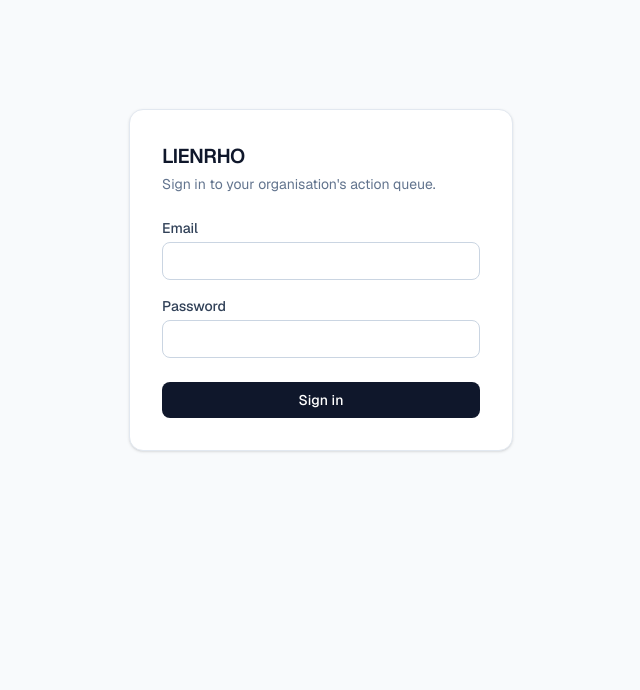
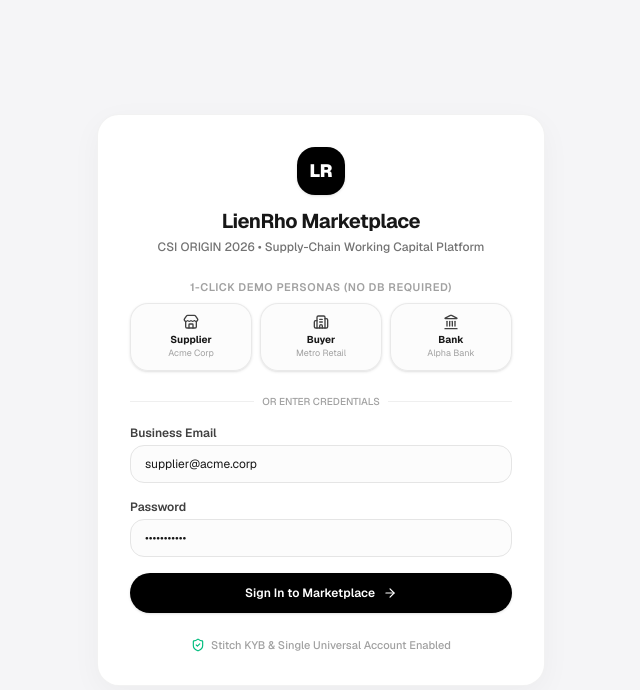
Before and after one commit to Haise-727/LienRho, a Next.js app in the folder frontend/: page /login in a window 1280 px wide. Shown: the top 690 px of the page, without its empty margins (319-959 px from the left). Built offline with nearby package versions, Linux system fonts and the light colour scheme.

Commit message:
issue #4: add Apple-style mock login with 1-click demo personas

```diff
--- a/frontend/src/app/api/auth/login/route.ts
+++ b/frontend/src/app/api/auth/login/route.ts
@@ -1,40 +1,29 @@
-// Exchanges credentials for a session cookie (#20).
-//
-// The browser never sees the access token: this handler calls FastAPI, takes
-// the token out of the response, and stores it httpOnly. The client form only
-// ever learns whether the login succeeded.
-
 import { NextResponse } from "next/server";
 import { SESSION_COOKIE, sessionCookieOptions } from "@/lib/session";
 
-const API_BASE = process.env.NEXT_PUBLIC_API_URL ?? "http://localhost:8000";
+export async function POST(request: Request) {
+  const body = await request.json().catch(() => ({}));
+  const email = body.email || "supplier@acme.corp";
 
-export async function POST(request: Request) {
-  const { email, password } = await request.json();
+  // Mock login fallback: works immediately without needing a database connection
+  const mockToken = "mock_jwt_token_" + Buffer.from(email).toString("base64");
 
-  const upstream = await fetch(`${API_BASE}/auth/login`, {
-    method: "POST",
-    headers: { "Content-Type": "application/json" },
-    body: JSON.stringify({ email, password }),
-    cache: "no-store",
+  const response = NextResponse.json({
+    ok: true,
+    orgId: "org-demo-001",
+    email: email,
+    displayName: email.includes("alpha")
+      ? "Alpha Bank Capital"
+      : email.includes("metro")
+      ? "Metro Retail Enterprise"
+      : "Acme Industrial Supplier",
+    role: email.includes("alpha")
+      ? "provider"
+      : email.includes("metro")
+      ? "buyer"
+      : "supplier"
   });
 
-  if (!upstream.ok) {
-    // Deliberately not forwarding the backend's message verbatim — it is the
-    // same for a wrong password and an unknown account, and it should stay
-    // that way on this side too.
-    return NextResponse.json(
-      { error: "Incorrect email or password" },
-      { status: 401 },
-    );
-  }
-
-  const data = await upstream.json();
-  const response = NextResponse.json({
-    orgId: data.org_id,
-    email: data.email,
-    displayName: data.display_name,
-  });
-  response.cookies.set(SESSION_COOKIE, data.access_token, sessionCookieOptions);
+  response.cookies.set(SESSION_COOKIE, mockToken, sessionCookieOptions);
   return response;
 }
--- a/frontend/src/app/login/page.tsx
+++ b/frontend/src/app/login/page.tsx
@@ -1,108 +1,171 @@
 "use client";
 
-// Sign-in screen (#20).
-//
-// A client component because it owns form state and an error message. It posts
-// to the /api/auth/login route handler rather than to FastAPI directly, so the
-// access token is set as an httpOnly cookie and never reaches this code.
-
+import React, { Suspense, useState } from "react";
 import { useRouter, useSearchParams } from "next/navigation";
-import { Suspense, useState } from "react";
+import { Sparkles, ArrowRight, ShieldCheck, Lock, Building2, Store, Landmark } from "lucide-react";
+import { motion } from "framer-motion";
 
 function LoginForm() {
   const router = useRouter();
   const searchParams = useSearchParams();
-  const [email, setEmail] = useState("");
-  const [password, setPassword] = useState("");
-  const [error, setError] = useState<string | null>(null);
+  const [email, setEmail] = useState("supplier@acme.corp");
+  const [password, setPassword] = useState("password123");
   const [submitting, setSubmitting] = useState(false);
 
-  async function onSubmit(event: React.FormEvent) {
-    event.preventDefault();
+  async function handleLogin(overrideEmail?: string) {
     setSubmitting(true);
-    setError(null);
+    const targetEmail = overrideEmail || email;
 
-    const response = await fetch("/api/auth/login", {
+    try {
+      await fetch("/api/auth/login", {
         method: "POST",
         headers: { "Content-Type": "application/json" },
-      body: JSON.stringify({ email, password }),
+        body: JSON.stringify({ email: targetEmail, password }),
       });
 
-    if (!response.ok) {
-      setError("Incorrect email or password.");
-      setSubmitting(false);
-      return;
-    }
-
-    // refresh() so the server components re-render with the new cookie —
-    // push() alone can serve them from the client router cache, still
-    // unauthenticated.
       router.replace(searchParams.get("next") ?? "/");
       router.refresh();
+    } catch {
+      setSubmitting(false);
+    }
   }
 
   return (
-    <form
-      onSubmit={onSubmit}
-      className="w-full max-w-sm rounded-xl border border-slate-200 bg-white p-8 shadow-sm"
+    <motion.div
+      initial={{ opacity: 0, y: 15 }}
+      animate={{ opacity: 1, y: 0 }}
+      transition={{ duration: 0.3 }}
+      className="w-full max-w-md rounded-3xl border border-black/5 bg-white p-8 shadow-[0_8px_30px_rgba(0,0,0,0.04)]"
     >
-      <div className="mb-6">
-        <h1 className="text-xl font-semibold tracking-tight text-slate-900">
-          LIENRHO
+      {/* Brand Header */}
+      <div className="mb-6 text-center">
+        <div className="mx-auto flex h-12 w-12 items-center justify-center rounded-2xl bg-black text-white shadow-sm font-black text-lg mb-3">
+          LR
+        </div>
+        <h1 className="text-xl font-bold tracking-tight text-neutral-900">
+          LienRho Marketplace
         </h1>
-        <p className="mt-1 text-sm text-slate-500">
-          Sign in to your organisation&apos;s action queue.
+        <p className="mt-1 text-xs text-neutral-500 font-medium">
+          CSI ORIGIN 2026 • Supply-Chain Working Capital Platform
         </p>
       </div>
 
-      <label className="block text-sm font-medium text-slate-700" htmlFor="email">
-        Email
+      {/* Quick 1-Click Demo Persona Switchers */}
+      <div className="mb-6 space-y-2">
+        <span className="text-[11px] font-semibold uppercase tracking-wider text-neutral-400 block text-center">
+          1-Click Demo Personas (No DB Required)
+        </span>
+        <div className="grid grid-cols-3 gap-2">
+          <button
+            type="button"
+            onClick={() => handleLogin("supplier@acme.corp")}
+            disabled={submitting}
+            className="flex flex-col items-center justify-center rounded-2xl border border-neutral-200/80 bg-neutral-50/50 p-2.5 text-center hover:border-black hover:bg-white transition-all shadow-sm group"
+          >
+            <Store className="h-4 w-4 text-neutral-700 mb-1 group-hover:scale-110 transition-transform" />
+            <span className="text-[10px] font-bold text-neutral-900 leading-tight">Supplier</span>
+            <span className="text-[9px] text-neutral-400">Acme Corp</span>
+          </button>
+
+          <button
+            type="button"
+            onClick={() => handleLogin("buyer@metro.corp")}
+            disabled={submitting}
+            className="flex flex-col items-center justify-center rounded-2xl border border-neutral-200/80 bg-neutral-50/50 p-2.5 text-center hover:border-black hover:bg-white transition-all shadow-sm group"
+          >
+            <Building2 className="h-4 w-4 text-neutral-700 mb-1 group-hover:scale-110 transition-transform" />
+            <span className="text-[10px] font-bold text-neutral-900 leading-tight">Buyer</span>
+            <span className="text-[9px] text-neutral-400">Metro Retail</span>
+          </button>
+
+          <button
+            type="button"
+            onClick={() => handleLogin("lender@alphabank.com")}
+            disabled={submitting}
+            className="flex flex-col items-center justify-center rounded-2xl border border-neutral-200/80 bg-neutral-50/50 p-2.5 text-center hover:border-black hover:bg-white transition-all shadow-sm group"
+          >
+            <Landmark className="h-4 w-4 text-neutral-700 mb-1 group-hover:scale-110 transition-transform" />
+            <span className="text-[10px] font-bold text-neutral-900 leading-tight">Bank</span>
+            <span className="text-[9px] text-neutral-400">Alpha Bank</span>
+          </button>
+        </div>
+      </div>
+
+      <div className="relative my-4">
+        <div className="absolute inset-0 flex items-center">
+          <div className="w-full border-t border-neutral-200/60" />
+        </div>
+        <div className="relative flex justify-center text-xs uppercase">
+          <span className="bg-white px-2 text-[10px] text-neutral-400 font-medium">Or enter credentials</span>
+        </div>
+      </div>
+
+      {/* Manual Form */}
+      <form
+        onSubmit={(e) => {
+          e.preventDefault();
+          handleLogin();
+        }}
+        className="space-y-4"
+      >
+        <div>
+          <label className="block text-xs font-semibold text-neutral-700 mb-1" htmlFor="email">
+            Business Email
           </label>
           <input
             id="email"
             type="email"
-        autoComplete="username"
             required
             value={email}
             onChange={(e) => setEmail(e.target.value)}
-        className="mt-1 mb-4 w-full rounded-md border border-slate-300 px-3 py-2 text-sm text-slate-900 outline-none focus:border-slate-900"
+            className="w-full rounded-xl border border-neutral-200 bg-neutral-50/50 px-3.5 py-2.5 text-xs text-neutral-900 outline-none focus:border-black focus:bg-white transition"
           />
+        </div>
 
-      <label className="block text-sm font-medium text-slate-700" htmlFor="password">
+        <div>
+          <label className="block text-xs font-semibold text-neutral-700 mb-1" htmlFor="password">
             Password
           </label>
           <input
             id="password"
             type="password"
-        autoComplete="current-password"
             required
             value={password}
             onChange={(e) => setPassword(e.target.value)}
-        className="mt-1 w-full rounded-md border border-slate-300 px-3 py-2 text-sm text-slate-900 outline-none focus:border-slate-900"
+            className="w-full rounded-xl border border-neutral-200 bg-neutral-50/50 px-3.5 py-2.5 text-xs text-neutral-900 outline-none focus:border-black focus:bg-white transition"
           />
-
-      {error ? (
-        <p role="alert" className="mt-4 text-sm text-red-600">
-          {error}
-        </p>
-      ) : null}
+        </div>
 
         <button
           type="submit"
           disabled={submitting}
-        className="mt-6 w-full rounded-md bg-slate-900 px-3 py-2 text-sm font-medium text-white transition-colors hover:bg-slate-800 disabled:opacity-60"
+          className="w-full flex items-center justify-center gap-2 rounded-full bg-black py-3 text-xs font-semibold text-white shadow-sm hover:bg-neutral-800 transition disabled:opacity-60"
         >
-        {submitting ? "Signing in…" : "Sign in"}
+          {submitting ? (
+            <>
+              <Lock className="h-3.5 w-3.5 animate-spin" />
+              Authenticating...
+            </>
+          ) : (
+            <>
+              Sign In to Marketplace
+              <ArrowRight className="h-3.5 w-3.5" />
+            </>
+          )}
         </button>
       </form>
+
+      <div className="mt-6 flex items-center justify-center gap-1.5 text-[11px] text-neutral-400 font-medium">
+        <ShieldCheck className="h-3.5 w-3.5 text-emerald-500" />
+        Stitch KYB & Single Universal Account Enabled
+      </div>
+    </motion.div>
   );
 }
 
 export default function LoginPage() {
   return (
-    <div className="flex min-h-[70vh] items-center justify-center px-6">
-      {/* useSearchParams needs a Suspense boundary to keep the route from
-          opting the whole page out of prerendering. */}
+    <div className="flex min-h-screen items-center justify-center bg-[#F5F5F7] px-6 py-12">
       <Suspense fallback={null}>
         <LoginForm />
       </Suspense>
```
Lines whose indentation alone changed are shown as unchanged.
